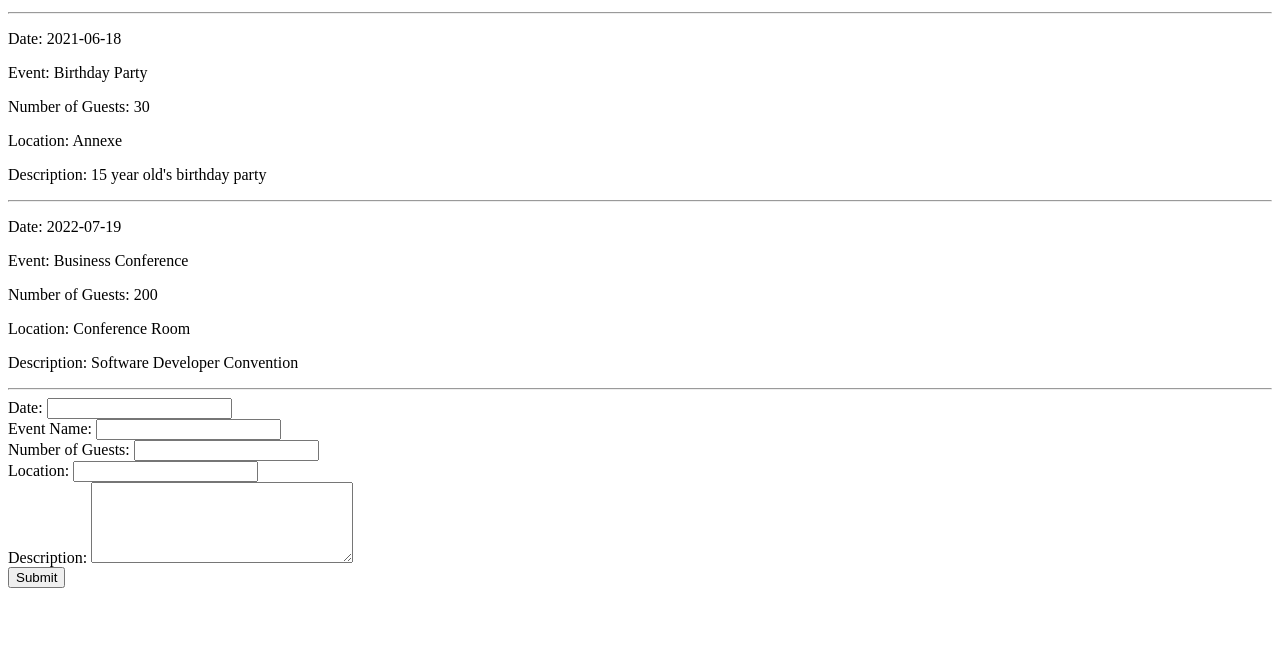
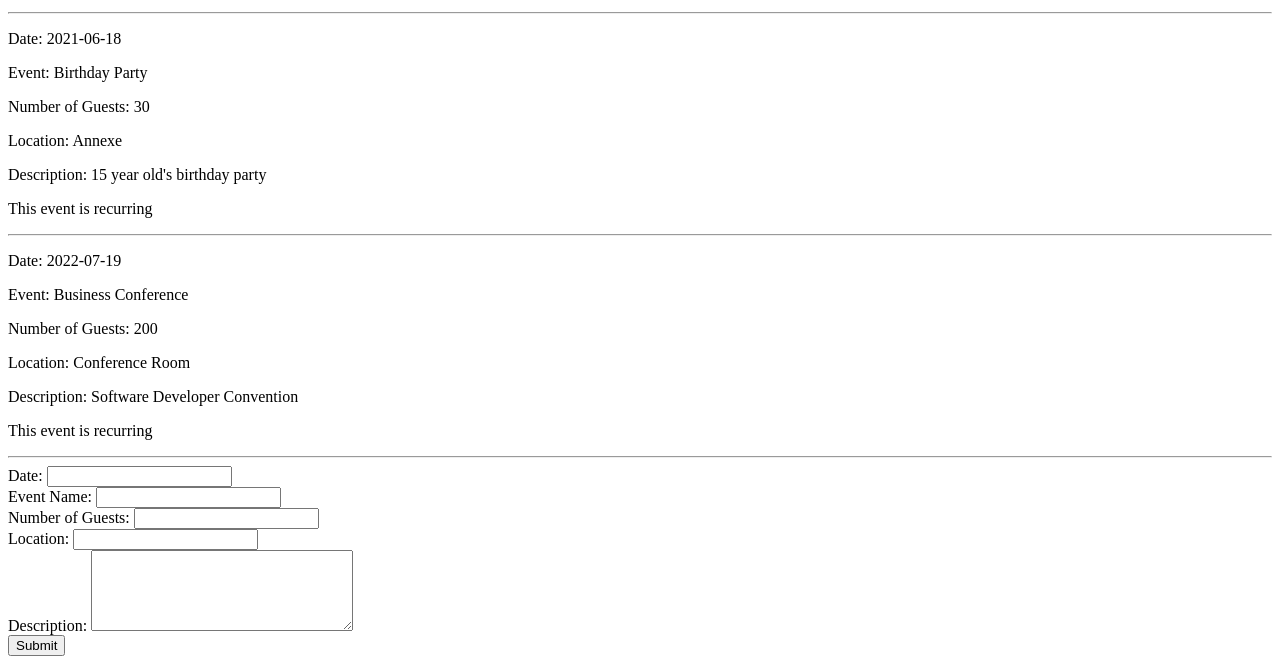
Before and after one commit to taksgarby/event_app, a Flask app: page /events in a window 1280 px wide. Shown: the part 224-896 px from the top of the page. Before the commit the page ends 812 px from the top, so only its background shows below. Run offline with Flask 2, Linux system fonts and the light colour scheme.

Commit message:
second commit

```diff
--- a/templates/index.html
+++ b/templates/index.html
@@ -19,6 +19,12 @@
     </p>
     <p>
         Description: {{ event.description }}
+    </p>
+    <p>
+        {% if event.recurring %}
+        <span>This event is recurring</span>
+        {% else %}
+        {% endif %}
     </p>
     <hr>
 </div>
@@ -48,8 +54,4 @@
       <input type="submit">
     </form>
 
-
-
-
-
 {% endblock %}
```
